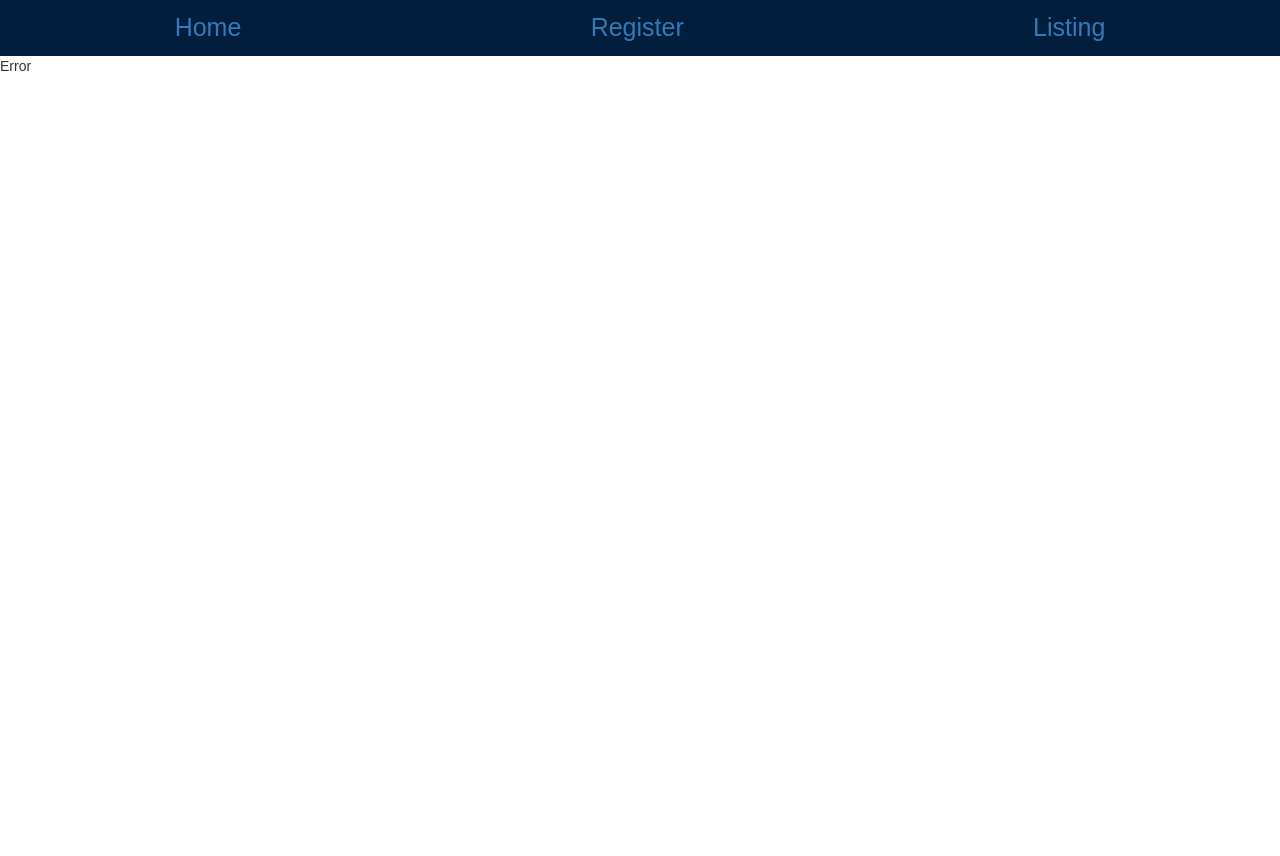
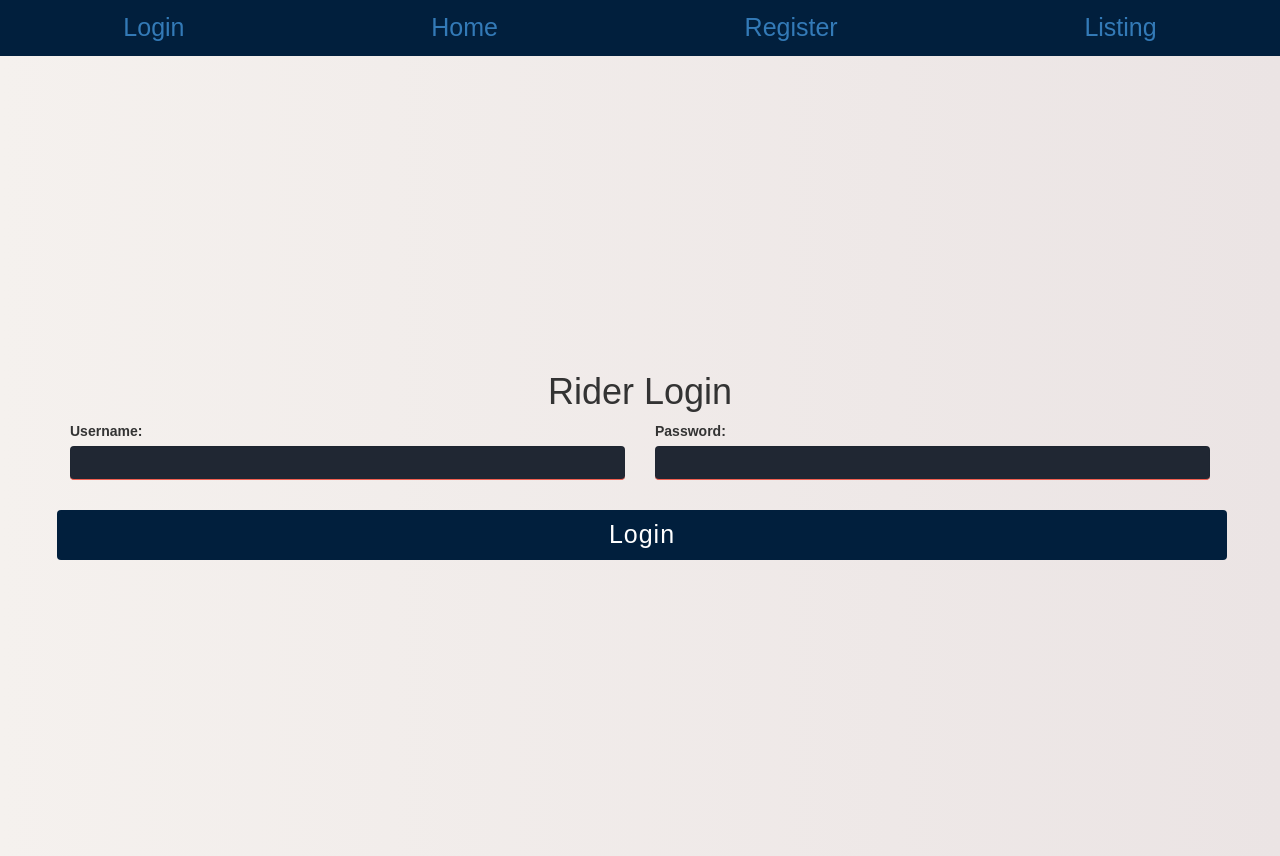
Before and after one commit to dralan92/xmtb-ReactReducRouter-Part2, a React (Create React App) app: page /login in a window 1280 px wide. Before the commit the page ends 800 px from the top, so only its background shows below. Built offline with nearby package versions, Linux system fonts and the light colour scheme.

Commit message:
Added login ui

```diff
--- a/src/App.js
+++ b/src/App.js
@@ -6,6 +6,7 @@ import store from './store'
 import Home from './components/Home';
 import Register from './components/Register';
 import Listing from './components/Listing';
+import Login from './components/Login';
 import Error from './components/Error';
 import Navigation from './components/Navigation';
 
@@ -19,6 +20,7 @@ class App extends Component {
         <div>
           <Navigation />
             <Switch>
+              <Route path ='/login' component={Login} />
               <Route path ='/' component={Home} exact />
               <Route path ='/register' component={Register} />
               <Route path ='/listing' component={Listing} />
--- /dev/null
+++ b/src/components/Login.js
@@ -0,0 +1,66 @@
+import React, { Component } from 'react'
+
+export default class Login extends Component {
+
+    constructor(props){
+        super(props);
+        this.state={
+          username:'',
+          password:''
+
+        };
+        this.onChange = this.onChange.bind(this);
+        this.onSubmit = this.onSubmit.bind(this);
+    }
+    onChange(e){
+
+        this.setState({[e.target.name]: e.target.value });
+      }
+
+      async onSubmit(e){
+        e.preventDefault();
+
+        const logging_rider = {
+          username : this.state.username,
+          password : this.state.password,
+
+        }
+
+       //call action
+
+
+      }
+  render() {
+    return (
+        <div className='wrapper'>
+        <form onSubmit={this.onSubmit}>
+          <div className ='container'>
+            <h1 className ='reg_header'>Rider Login </h1>
+            <div className ='row'>
+              <div className='col-md-6'>
+                        <div>
+                          <label> Username: </label><br/>
+                          <input className='form-control' type='text' name='username' onChange={this.onChange} value={this.state.username} />
+                      </div>
+
+              </div>
+              <div className='col-md-6'>
+                          <div>
+                            <label> Password: </label><br/>
+                            <input className='form-control' type='password' name='password' onChange={this.onChange} value={this.state.password}/>
+                          </div>
+
+              </div>
+            </div>
+            <div className='row'>
+                  <div className='col'>
+                    <button className='form-control' type='submit' className = 'btn reg_button'>Login</button>
+                  </div>
+            </div>
+          </div>
+
+        </form>
+        </div>
+    )
+  }
+}
--- a/src/components/Navigation.js
+++ b/src/components/Navigation.js
@@ -5,6 +5,9 @@ class Navigation extends Component {
   render() {
     return (
       <ul className='nav justify-content-center nav-pills nav-justified navigation'>
+        <li className='nav-item'>
+          <NavLink to='/login' className='nav-link'>Login</NavLink>
+        </li>
         <li className='nav-item'>
           <NavLink to='/' className='nav-link'>Home</NavLink>
         </li>
```
